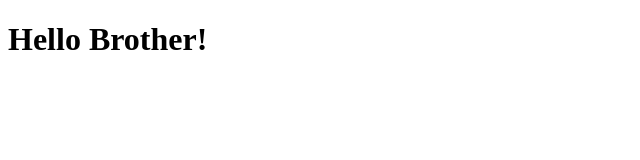
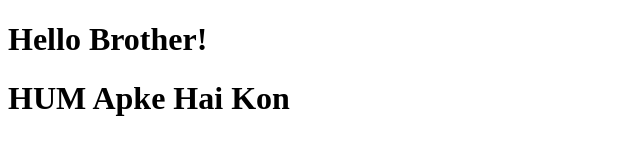
Before and after one commit to sumit-dev88/final, a plain HTML site: page index.html in a window 1280 px wide. Shown: the whole page, without its empty margins (0-640 px from the left). Drawn offline with Linux system fonts and the light colour scheme.

Commit message:
Update index.html

```diff
--- a/index.html
+++ b/index.html
@@ -7,5 +7,6 @@
 </head>
 <body>
     <h1>Hello Brother!</h1>
+    <h1>HUM Apke Hai Kon</h1>
 </body>
 </html>
```
